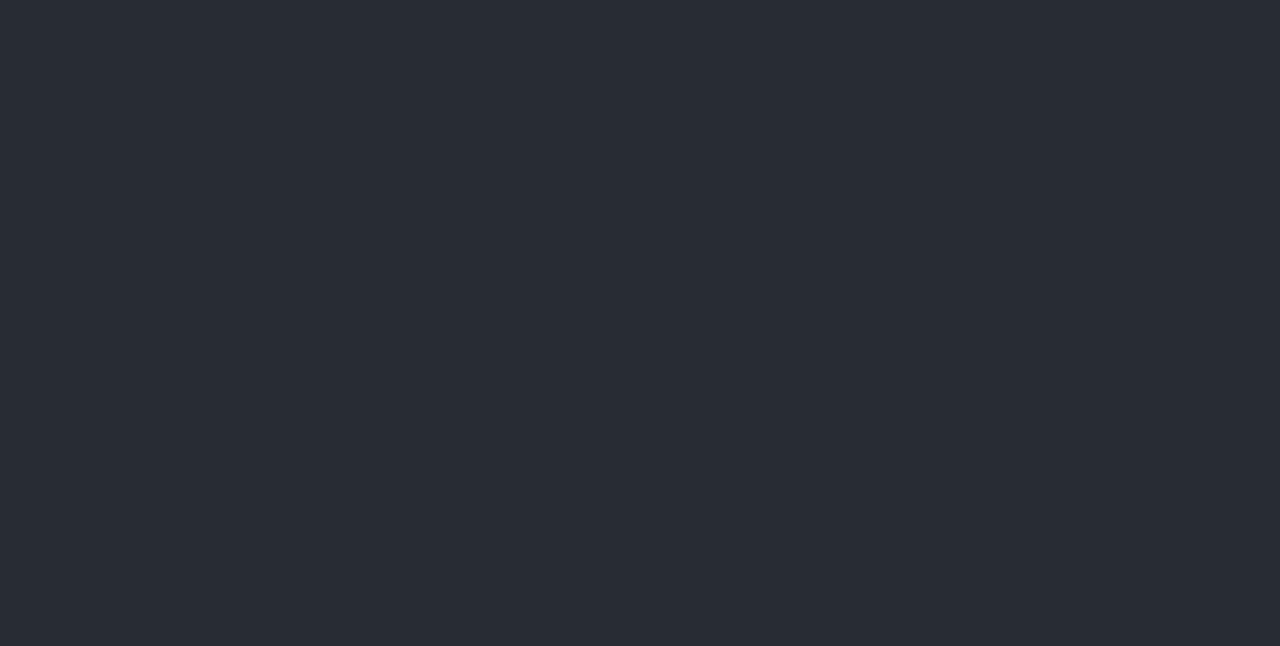
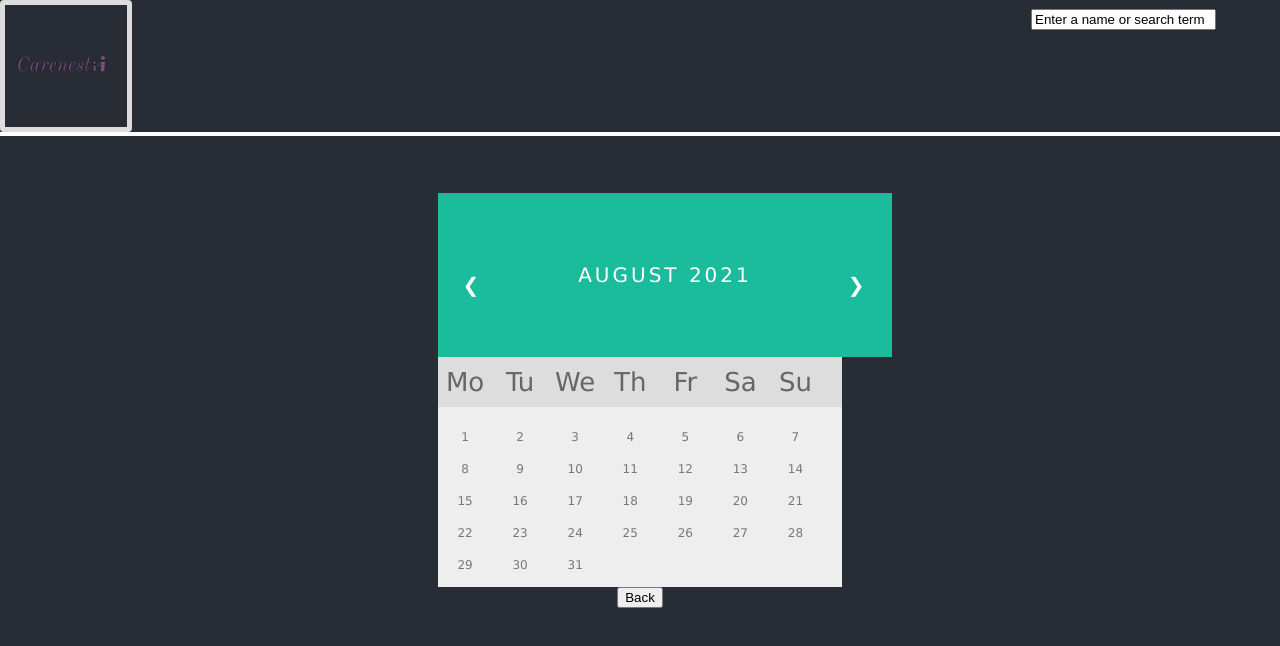
Before and after one commit to Team-Carenest/carenest, a React (Create React App) app: page /nanny/maria/schedule in a window 1280 px wide. Before the commit this address had no page. Shown: the top 646 px of the page. Built offline with nearby package versions, Linux system fonts and the light colour scheme.

Commit message:
basic navbar

```diff
--- a/src/App.css
+++ b/src/App.css
@@ -30,11 +30,13 @@
   color: #61dafb;
 }
 
-@keyframes App-logo-spin {
-  from {
-    transform: rotate(0deg);
-  }
-  to {
-    transform: rotate(360deg);
-  }
+.navbar {
+  display: flex;
+  flex-direction: row;
+  position: fixed;
+  justify-content: space-between;
+  border-bottom: 4px solid white;
+  border-collapse: collapse;
+  padding-right: 4rem;
+  top: 0;
 }
--- a/src/App.js
+++ b/src/App.js
@@ -11,10 +11,12 @@ import ParentProfile from './components/profiles/ParentProfile';
 import NannyProfile from './components/profiles/NannyProfile';
 import MessagePage from './components/messaging/MessagePage';
 import Calendar from './components/calendar/Calendar';
+import Navbar from './components/navbar/Navbar';
 
 function App() {
   return (
     <div className="App-header">
+      <Navbar />
       <BrowserRouter>
       <Routes>
         <Route path="/" element={<Welcome />} />
@@ -24,7 +26,7 @@ function App() {
         <Route path="/register" element={<Register />} />
         <Route path="/parent/search" element={<SearchPage />} />
         <Route path="/parent/messaging/maria-ament" element={<MessagePage />} />
-        <Route path="/nanny/maria/calendar" element={<Calendar />} />
+        <Route path="/nanny/maria/schedule" element={<Calendar />} />
       </Routes>
       </BrowserRouter>
     </div>
--- a/src/components/calendar/Calendar.js
+++ b/src/components/calendar/Calendar.js
@@ -1,6 +1,9 @@
+import { useNavigate } from 'react-router';
 import './Calendar.css';
 
 export default function Calendar() {
+    const navigate = useNavigate();
+
     const days = () => {
         let nums = [];
         for (let i = 1; i < 32; i++) {
@@ -10,7 +13,12 @@ export default function Calendar() {
         return nums;
     }
 
+    const navBack = () => {
+        navigate('/nanny/maria');
+    }
+
     return (
+        <>
         <div className="calendar">
             <div class="month">
                 <ul>
@@ -34,5 +42,8 @@ export default function Calendar() {
                 {days()}
             </ul>
         </div>
+
+        <button onClick={navBack}>Back</button>
+        </>
     );
 }
--- /dev/null
+++ b/src/components/navbar/Navbar.js
@@ -0,0 +1,12 @@
+import SearchBar from "../SearchPage/SearchBar";
+
+export default function Navbar() {
+    const logo = require('../../media/CarenestLogo.png');
+
+    return (
+        <div className="navbar">
+            <img src={logo} alt="Logo" url='/' />
+            <SearchBar />
+        </div>
+    );
+}
```
